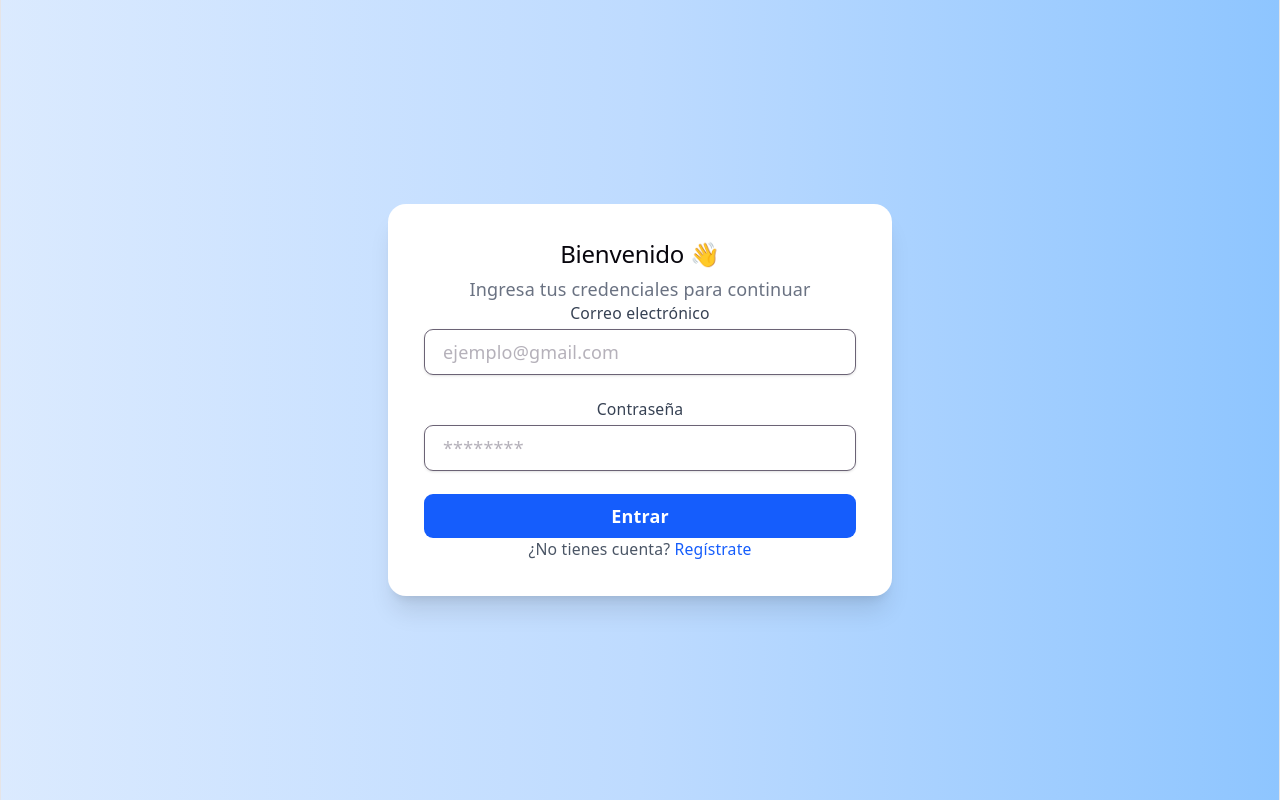
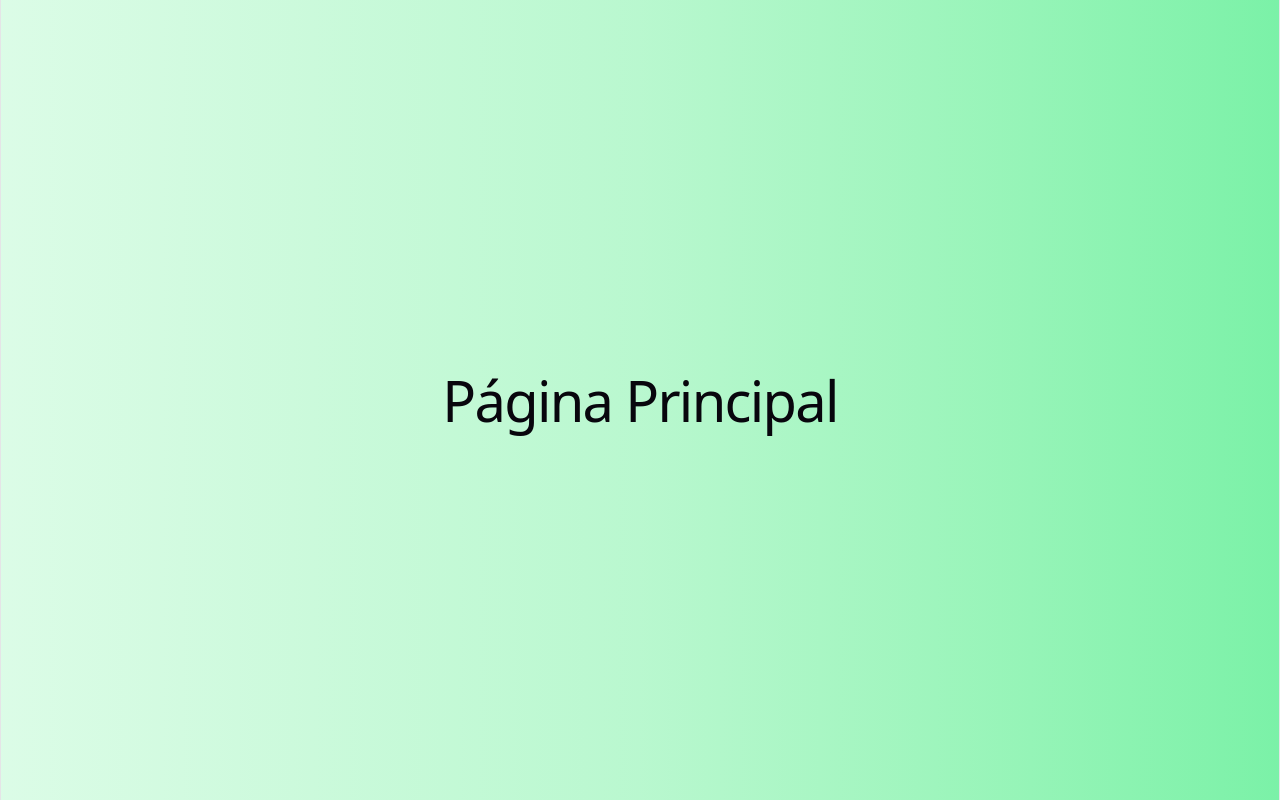
Before and after one commit to haiderTor/formativo, a React (Vite) app in the folder frontend/: page / in a window 1280 px wide. Built offline with nearby package versions, Linux system fonts and the light colour scheme.

Commit message:
Cambio de componente en main

```diff
--- a/frontend/src/main.jsx
+++ b/frontend/src/main.jsx
@@ -2,11 +2,11 @@ import { StrictMode } from 'react'
 import { createRoot } from 'react-dom/client'
 import './index.css'
 // import App from './App.jsx'
-import LoginPage from './components/login/login.jsx'
-//import PrincipalPage from './components/principal/principal.jsx'
+//import LoginPage from './components/login/login.jsx'
+import PrincipalPage from './components/principal/principal.jsx'
 
 createRoot(document.getElementById('root')).render(
   <StrictMode>
-    <LoginPage />
+    <PrincipalPage />
   </StrictMode>,
 )
```
